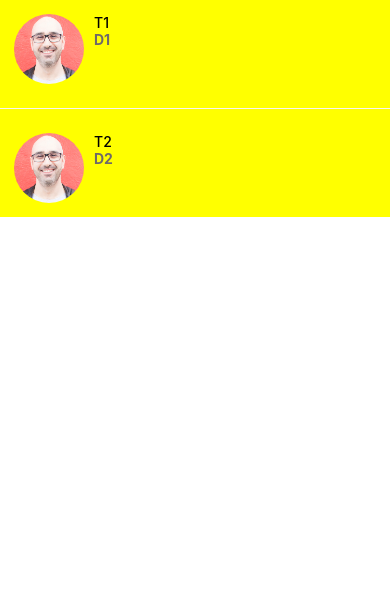
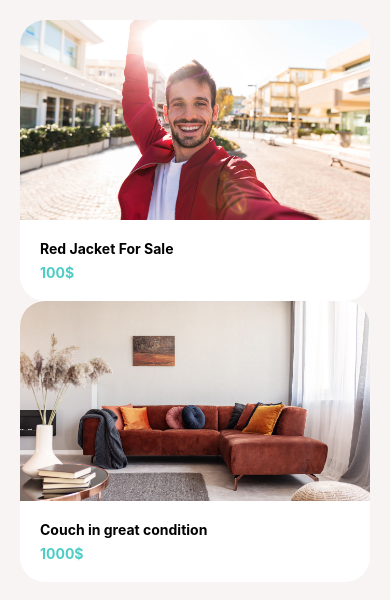
Before and after one commit to melihio/DoneWithIt, a React Native app: screen / in a window 390 px wide. Shown: the top 600 px of the page. Built offline with nearby package versions, Linux system fonts and the light colour scheme.

Commit message:
Add Settings, Main and Account Screens

```diff
--- a/App.js
+++ b/App.js
@@ -1,10 +1,10 @@
 import { GestureHandlerRootView } from "react-native-gesture-handler";
-import MessagesScreen from "./app/screens/MessagesScreen";
+import MainScreen from "./app/screens/MainScreen";
 
 export default function App() {
   return (
     <GestureHandlerRootView>
-      <MessagesScreen />
+      <MainScreen />
     </GestureHandlerRootView>
   );
 }
--- a/app/components/ListItemSeperator/ListItemSeperator.js
+++ b/app/components/ListItemSeperator/ListItemSeperator.js
@@ -9,7 +9,7 @@
         width: "100%",
         height: 1,
         backgroundColor: colors.light,
-        marginVertical: 10,
+        // marginVertical: 10,
       }}
     />
   );
--- a/app/components/Screen.js
+++ b/app/components/Screen.js
@@ -1,20 +1,15 @@
 import React from "react";
 import Constants from "expo-constants";
-import { StyleSheet, SafeAreaView, View } from "react-native";
+import { StyleSheet, SafeAreaView } from "react-native";
 
-function Screen({ children }) {
-  return (
-    // <SafeAreaView style={[styles.screen]}>
-    <View style={styles.screen}>{children}</View>
-    // </SafeAreaView>
-  );
+function Screen({ children, style }) {
+  return <SafeAreaView style={[styles.screen, style]}>{children}</SafeAreaView>;
 }
 
 const styles = StyleSheet.create({
   screen: {
     paddingTop: Constants.statusBarHeight,
-    backgroundColor: "yellow",
-    // flex: 1,
+    height: "100%",
   },
 });
 
--- a/app/config/colors.js
+++ b/app/config/colors.js
@@ -1,6 +1,7 @@
 export default {
   primary: "#fc5c65",
   secondary: "#4ecdc4",
+  tertiary: "#ffe66d",
   black: "#000",
   white: "#fff",
   medium: "#6e6969",
--- /dev/null
+++ b/app/screens/MainScreen.js
@@ -0,0 +1,50 @@
+import React from "react";
+import { StyleSheet, FlatList } from "react-native";
+import Screen from "../components/Screen";
+import AppCard from "../components/Card";
+import colors from "../config/colors";
+
+const data = [
+  {
+    id: 1,
+    image: require("../assets/jacket.jpg"),
+    title: "Red Jacket For Sale",
+    subTitle: "100$",
+  },
+  {
+    id: 2,
+    image: require("../assets/couch.jpg"),
+    title: "Couch in great condition",
+    subTitle: "1000$",
+  },
+];
+
+function MainScreen(props) {
+  return (
+    <Screen style={styles.screen}>
+      <FlatList
+        style={styles.flatList}
+        data={data}
+        keyExtractor={(item) => item.id.toString()}
+        renderItem={({ item }) => (
+          <AppCard
+            image={item.image}
+            title={item.title}
+            subTitle={item.subTitle}
+          />
+        )}
+      />
+    </Screen>
+  );
+}
+
+const styles = StyleSheet.create({
+  screen: {
+    backgroundColor: colors.light,
+  },
+  flatList: {
+    padding: 20,
+  },
+});
+
+export default MainScreen;
--- a/app/screens/MessagesScreen.js
+++ b/app/screens/MessagesScreen.js
@@ -1,8 +1,9 @@
 import React, { useState } from "react";
 import { FlatList, StyleSheet } from "react-native";
+
 import Screen from "../components/Screen";
 import ListItem from "../components/ListItem";
-import ListItemSeperator from "../components/ListItemSeperator";
+import ListItemSeparator from "../components/ListItemSeperator";
 import ListItemDeleteAction from "../components/ListItemDeleteAction";
 
 const initialMessages = [
@@ -23,8 +24,9 @@
 function MessagesScreen(props) {
   const [messages, setMessages] = useState(initialMessages);
   const [refreshing, setRefreshing] = useState(false);
+
   const handleDelete = (message) => {
-    setMessages(() => messages.filter((m) => m.id !== message.id));
+    setMessages(messages.filter((m) => m.id !== message.id));
   };
 
   return (
@@ -37,13 +39,13 @@
             title={item.title}
             subTitle={item.description}
             image={item.image}
-            onPress={() => console.log("Message Selected", item)}
+            onPress={() => console.log("Message selected", item)}
             renderRightActions={() => (
               <ListItemDeleteAction onPress={() => handleDelete(item)} />
             )}
           />
         )}
-        ItemSeparatorComponent={ListItemSeperator}
+        ItemSeparatorComponent={ListItemSeparator}
         refreshing={refreshing}
         onRefresh={() => {
           setMessages([
@@ -60,5 +62,4 @@
   );
 }
 
-// const styles = StyleSheet.create({});
 export default MessagesScreen;
```
Also changed, not shown: app/components/SettingItem.js (added, +37 -0 lines), app/screens/MyAccountScreen.js (added, +69 -0 lines), app/assets/couch.jpg (added).
